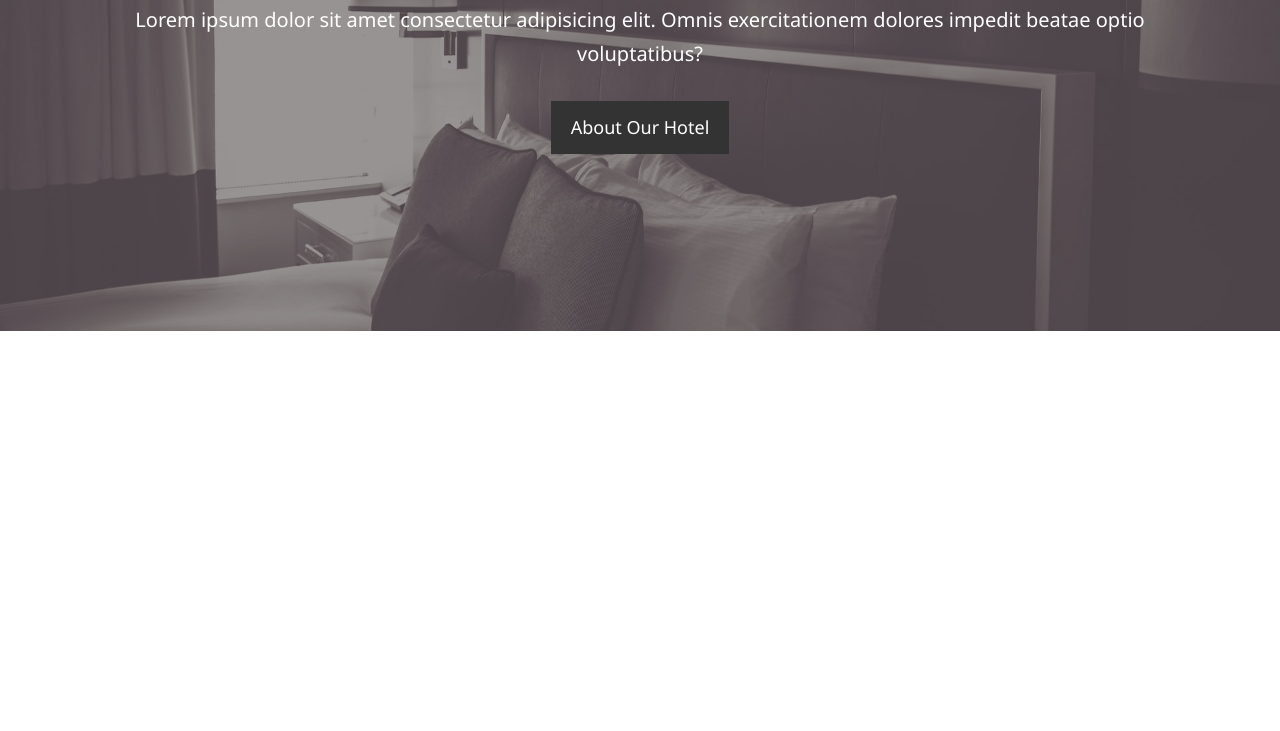
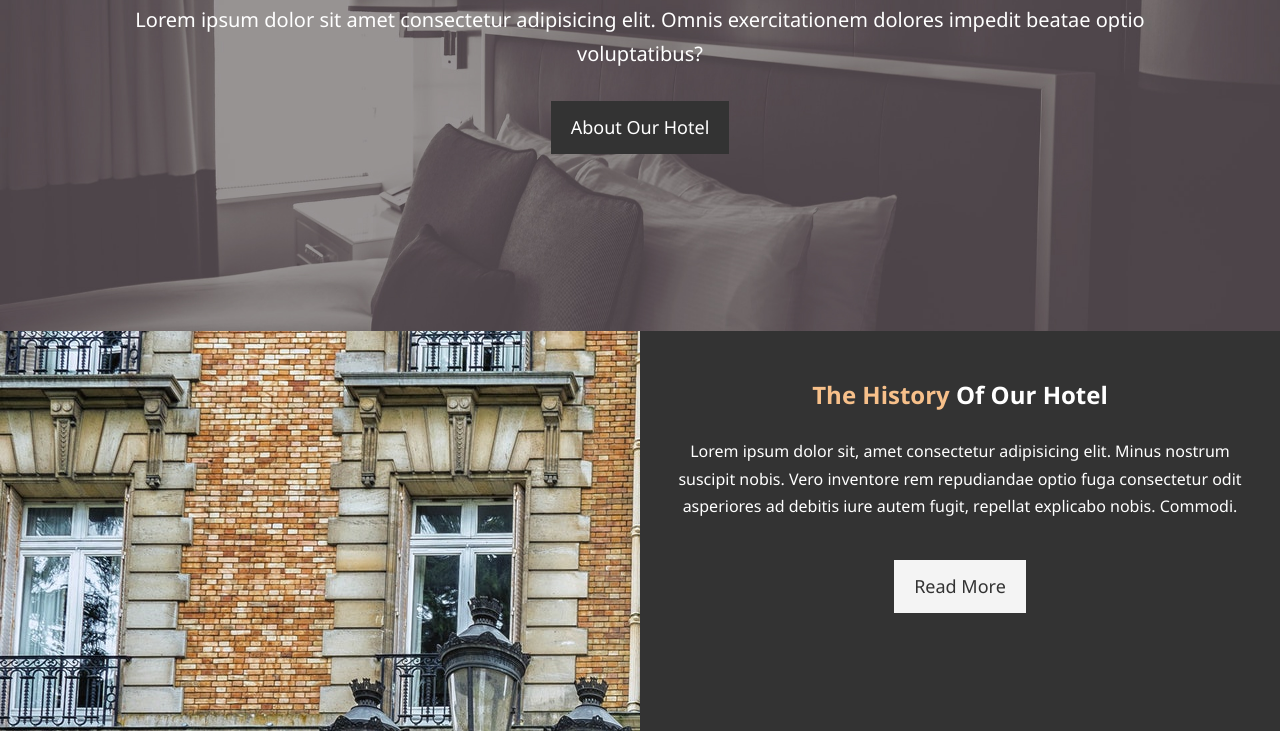
Before and after one commit to LLira09/htmlCssSass, a plain HTML site: page HotelWebsite/index.html in a window 1280 px wide. Shown: the part 336-1067 px from the top of the page. Before the commit the page ends 800 px from the top, so only its background shows below. Drawn offline with Linux system fonts and the light colour scheme.

Commit message:
added showcase and home info

```diff
--- a/HotelWebsite/css/style.css
+++ b/HotelWebsite/css/style.css
@@ -55,6 +55,24 @@ p {
 .btn:hover {
   background: #f7c08a;
   color: #333;
+}
+.btn-light {
+  background: #f4f4f4;
+  color: #333;
+}
+
+.bg-dark {
+  background: #333;
+  color: #fff;
+}
+.bg-light {
+  background: #f4f4f4;
+  color: #333;
+}
+
+.bg-primary {
+  background: #333;
+  color: #f7c08a;
 }
 
 /* Navbar */
@@ -114,3 +132,28 @@ p {
   padding-bottom: 20px;
   line-height: 1.7em;
 }
+
+/* Home Infor */
+#home-info {
+  height: 400px;
+}
+
+#home-info .info-img {
+  float: left;
+  width: 50%;
+  background: url('../img/photo-1.jpg') no-repeat;
+  min-height: 100%;
+}
+
+#home-info .info-content {
+  float: right;
+  width: 50%;
+  height: 100%;
+  text-align: center;
+  padding: 50px 30px;
+  overflow: hidden;
+}
+
+#home-info .info-content p {
+  padding-bottom: 30px;
+}
--- a/HotelWebsite/index.html
+++ b/HotelWebsite/index.html
@@ -37,5 +37,18 @@
         </div>
       </div>
     </header>
+    <section id="home-info" class="bg-dark">
+      <div class="info-img"></div>
+      <div class="info-content">
+        <h2><span class="text-primary">The History</span> Of Our Hotel</h2>
+        <p>
+          Lorem ipsum dolor sit, amet consectetur adipisicing elit. Minus
+          nostrum suscipit nobis. Vero inventore rem repudiandae optio fuga
+          consectetur odit asperiores ad debitis iure autem fugit, repellat
+          explicabo nobis. Commodi.
+        </p>
+        <a href="about.html" class="btn btn-light">Read More</a>
+      </div>
+    </section>
   </body>
 </html>
```
